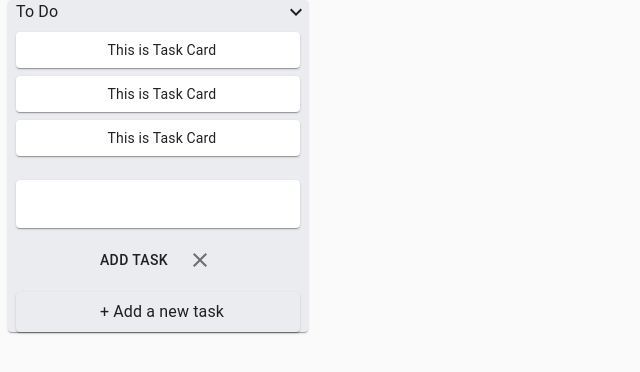
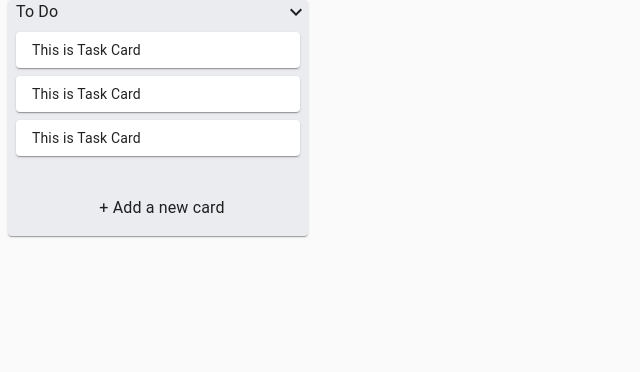
Before and after one commit to rexiah23/frontend-taskmanager, a React (Create React App) app: page / in a window 1280 px wide. Shown: the top 372 px of the page, without its empty margins (0-640 px from the left). Built offline with nearby package versions, Linux system fonts and the light colour scheme.

Commit message:
feat|conditionally display taskinputcard after clicking on + add a new card

```diff
--- a/src/components/TaskInput/TaskInputContainer.jsx
+++ b/src/components/TaskInput/TaskInputContainer.jsx
@@ -1,5 +1,5 @@
-import React from 'react';
-import { Paper, Typography } from '@material-ui/core';
+import React, { useState } from 'react';
+import { Collapse, Paper, Typography } from '@material-ui/core';
 import { makeStyles, fade } from "@material-ui/core/styles";
 import TaskInputCard from '../../ui/Cards/TaskInputCard';
 
@@ -19,16 +19,25 @@ const useStyle = makeStyles((theme) => ({
 }))
 
 const TaskInputContainer = props => {
+  const [showInput, setShowInput] = useState(false);
   const classes = useStyle();
 
   return (
     <div className={classes.root}>
-      <TaskInputCard />
-      <Paper className={classes.addTask}>
-        <Typography>
-          + Add a new task
-        </Typography>
-      </Paper>
+      <Collapse in={showInput}>
+        <TaskInputCard />
+      </Collapse>
+      <Collapse in={!showInput}>
+        <Paper
+          className={classes.addTask}
+          elevation={0}
+          onClick={() => setShowInput(prev => !prev)}
+          >
+          <Typography>
+            + Add a new card
+          </Typography>
+        </Paper>
+      </Collapse>
     </div>
   )
 }
--- a/src/ui/Cards/TaskCard.jsx
+++ b/src/ui/Cards/TaskCard.jsx
@@ -6,7 +6,8 @@ import { makeStyles } from "@material-ui/core/styles";
 const useStyle = makeStyles((theme) => ({
   taskCard: {
     padding: theme.spacing(1,1,1,2),
-    margin: theme.spacing(1)
+    margin: theme.spacing(1),
+    textAlign: 'left'
   }
 }))
 
--- a/src/ui/Cards/TaskInputCard.jsx
+++ b/src/ui/Cards/TaskInputCard.jsx
@@ -5,8 +5,12 @@ import ClearIcon from "@material-ui/icons/Clear";
 
 const useStyle = makeStyles((theme) => ({
   taskInputCard: {
-    padding: theme.spacing(1,1,1,2),
+    paddingBottom: theme.spacing(3),
     margin: theme.spacing(1)
+  },
+  confirmButton: {
+    background: 'blue',
+    color: '#fff'
   }
 }))
 
@@ -17,11 +21,17 @@ const TaskInputCard = props => {
     <div>
       <div>
         <Paper className={classes.taskInputCard}>
-          <InputBase multiline fullWidth />
+          <InputBase
+            multiline
+            fullWidth
+            placeholder="Enter a title for this card..."
+          />
         </Paper>
       </div>
       <div>
-        <Button>Add Task</Button>
+        <Button className={classes.confirmButton}>
+          Add Task
+        </Button>
         <IconButton>
           <ClearIcon />
         </IconButton>
```
